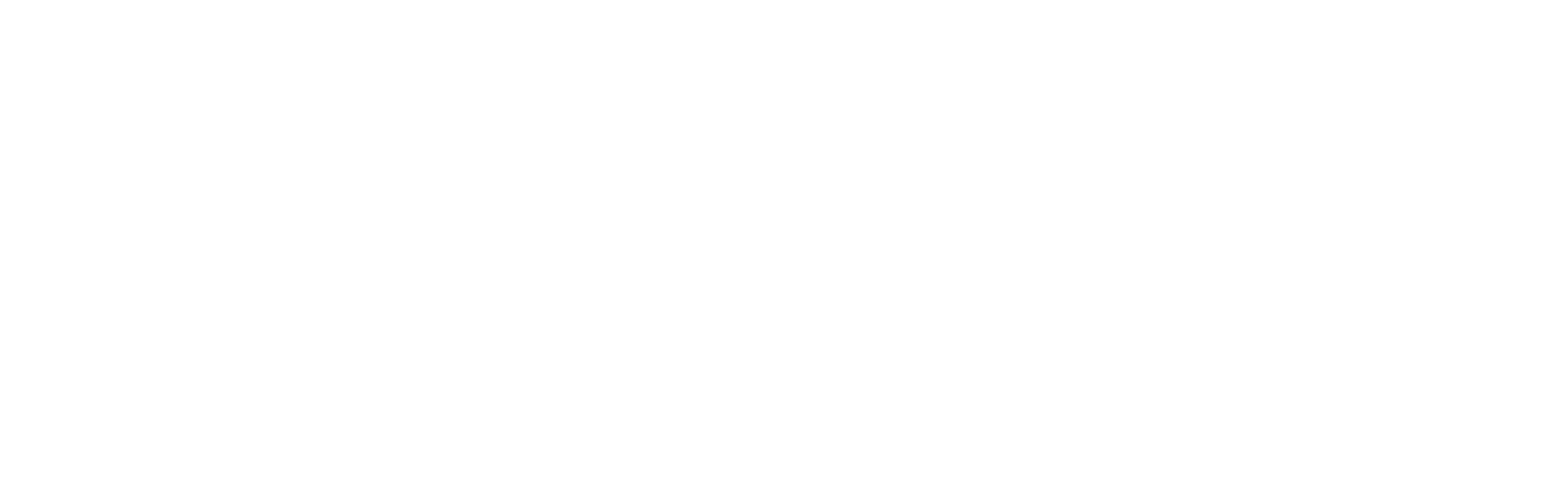
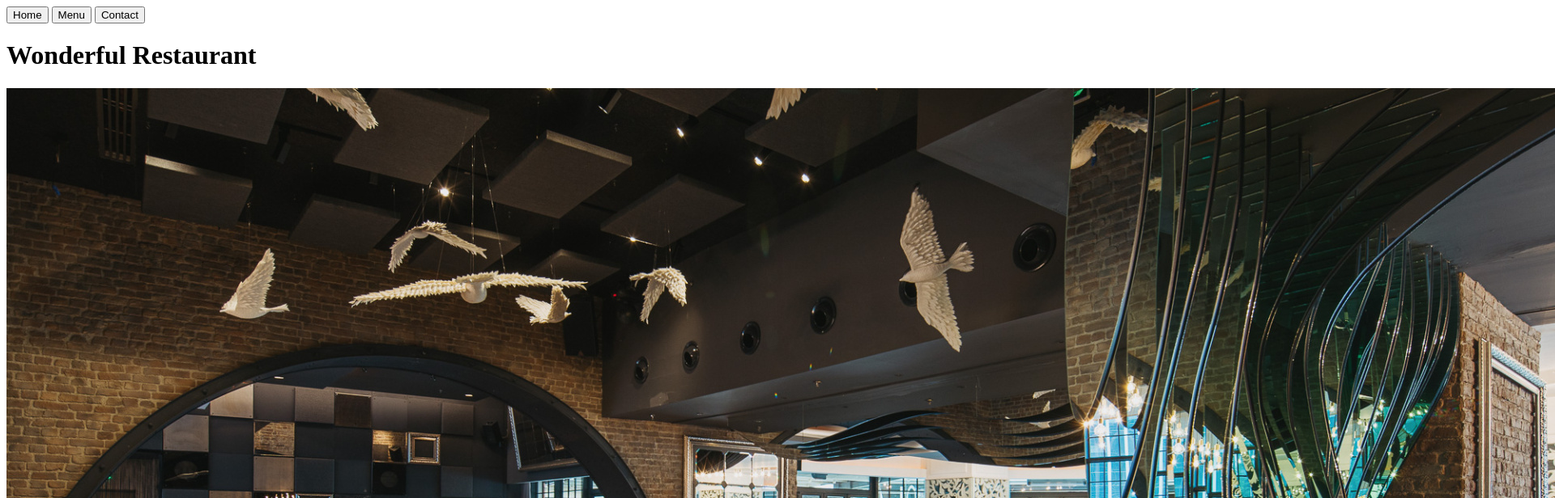
Before and after one commit to firatyedibela/restaurant-page, a website built with webpack: page src/index.html in a window 1280 px wide. Shown: the top 616 px of the page at 81% size, 1920 px wide, since content can reach past the window. Built offline with nearby package versions, Linux system fonts and the light colour scheme.

Commit message:
Implement initialLoad module

```diff
--- /dev/null
+++ b/src/home.js
@@ -0,0 +1,21 @@
+import RestaurantImage from './images/restaurant.jpg';
+
+export default function renderHomePage() {
+  const content = document.querySelector('#content');
+
+  // Create headline
+  const headline = document.createElement('h1');
+  headline.textContent = 'Wonderful Restaurant';
+
+  // Create image
+  const restaurantImage = new Image();
+  restaurantImage.src = RestaurantImage;
+
+  // Create text
+  const infoText = document.createElement('p');
+  infoText.textContent = 'Welcome to our wonderful restaurant. We serve the best food in town since 1976. Enjoy your meal!  '
+
+  content.appendChild(headline);
+  content.appendChild(restaurantImage);
+  content.appendChild(infoText);
+}
--- a/src/index.html
+++ b/src/index.html
@@ -6,6 +6,15 @@
   <title>Restaurant Page</title>
 </head>
 <body>
+  <header>
+    <nav>
+      <button>Home</button>
+      <button>Menu</button>
+      <button>Contact</button>
+    </nav>
+  </header>
+  <div id="content">
 
+  </div>
 </body>
 </html>
--- a/src/index.js
+++ b/src/index.js
@@ -0,0 +1,3 @@
+import renderHomePage from './home.js';
+
+renderHomePage();
--- a/webpack.config.js
+++ b/webpack.config.js
@@ -12,7 +12,11 @@ module.exports = {
       {
         test: /\.css$/,
         use: ['style-loader', 'css-loader'],
-      }
+      },
+      {
+        test: /\.(png|svg|jpg|jpeg|gif)$/i,
+        type: 'asset/resource',
+      },
     ],
   },
   plugins: [
```
Also changed, not shown: dist/3103862793329f7ae3c0.jpg (added), dist/index.html, dist/main.js, src/images/restaurant.jpg (added).
